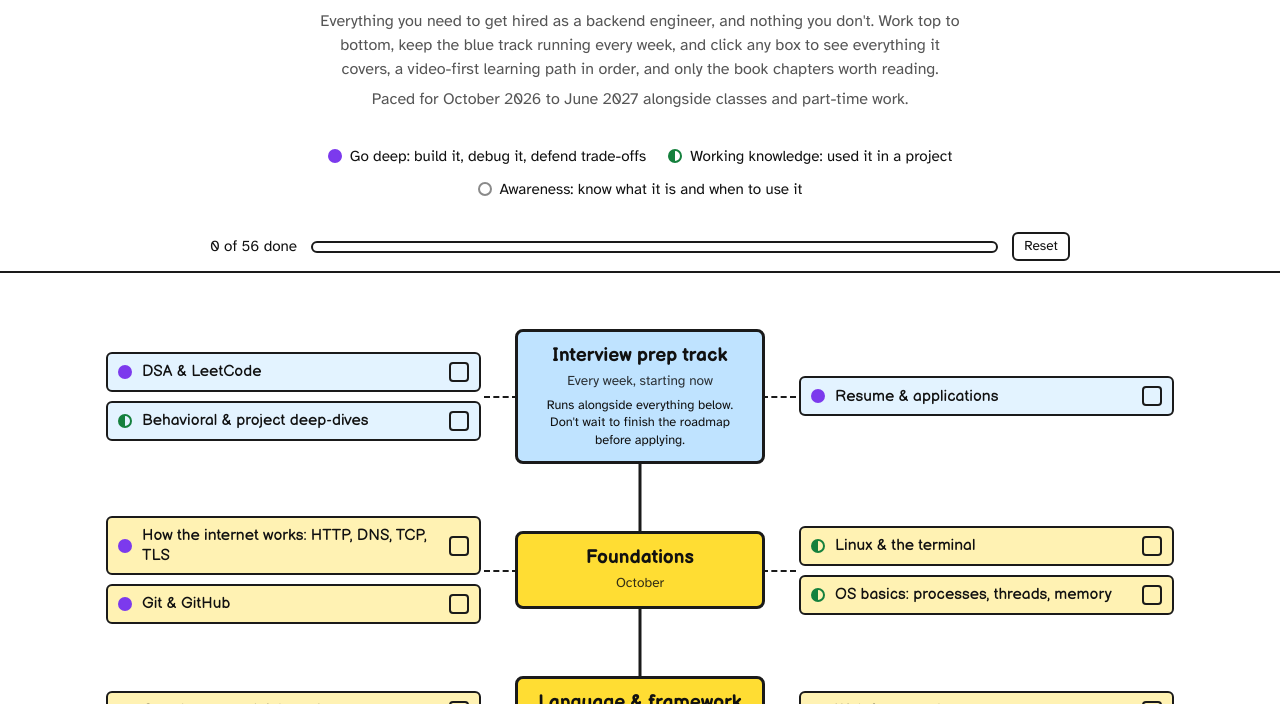
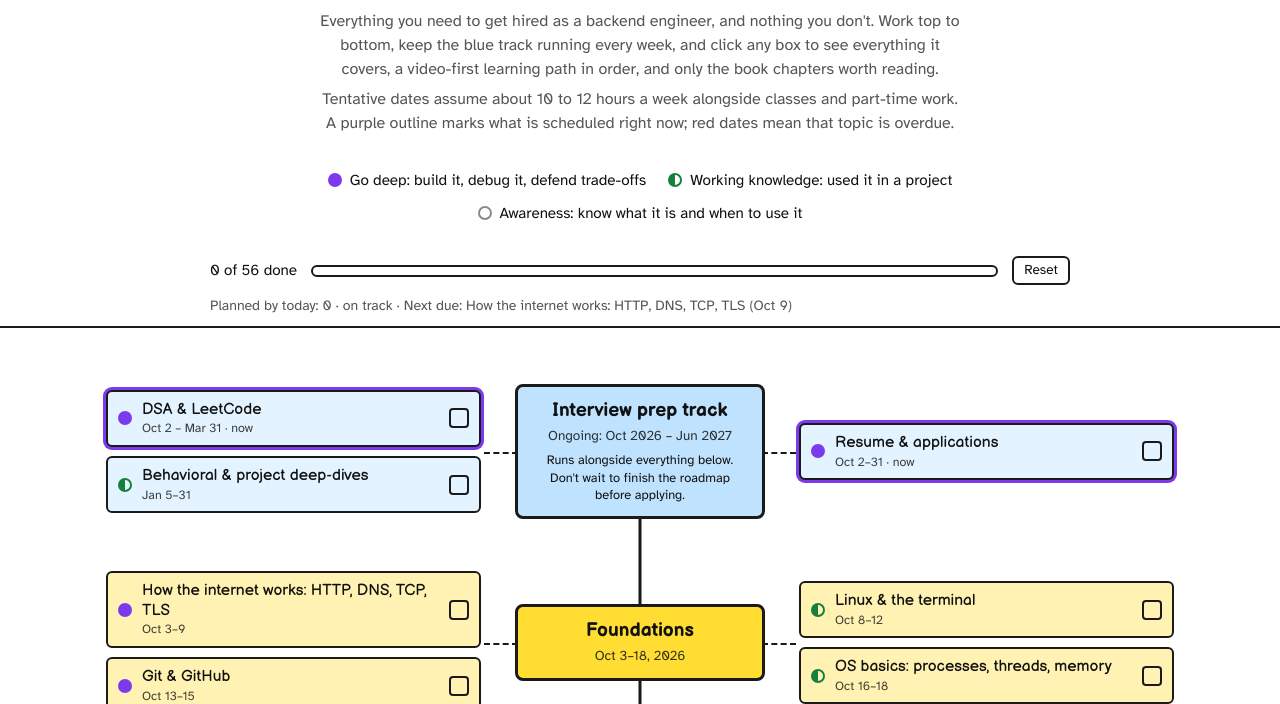
Before and after one commit to ashutoshkv03/roadmap, a plain HTML site: page index.html in a window 1280 px wide. Shown: the part 96-800 px from the top of the page. Drawn offline with Linux system fonts and the light colour scheme.

Commit message:
Update index.html

```diff
--- a/index.html
+++ b/index.html
@@ -155,13 +155,22 @@ aside.open{transform:none}
 .ty{display:inline-block;font-size:.75rem;font-weight:700;border-radius:4px;padding:1px 6px;margin-right:6px;vertical-align:middle;color:#fff}
 .ty-watch{background:#c4302b}.ty-practice{background:var(--work)}.ty-read{background:#2563eb}
 .panel-note{font-size:.85rem;color:var(--muted);margin-top:14px}
+.node .dt{display:block;font-family:"Atkinson Hyperlegible",system-ui,sans-serif;font-size:.78rem;opacity:.8;margin-top:2px}
+.node.is-done .t .dt{text-decoration:none}
+.node.is-now{box-shadow:0 0 0 3px var(--deep)}
+.node.is-late .dt{color:#c4302b;opacity:1;font-weight:700}
+.node.is-late .dt::after{content:" · overdue"}
+.node.is-now .dt::after{content:" · now"}
+.psched{max-width:900px;margin:0 auto;padding:0 20px 10px;font-size:.88rem;color:var(--muted)}
+.psched .late{color:#c4302b}
+.milestone .mdate{font-weight:700;opacity:.85}
 </style>
 </head>
 <body>
 <header>
   <h1>Backend Engineer Roadmap</h1>
   <p>Everything you need to get hired as a backend engineer, and nothing you don't. Work top to bottom, keep the blue track running every week, and click any box to see everything it covers, a video-first learning path in order, and only the book chapters worth reading.</p>
-  <p>Paced for October 2026 to June 2027 alongside classes and part-time work.</p>
+  <p>Tentative dates assume about 10 to 12 hours a week alongside classes and part-time work. A purple outline marks what is scheduled right now; red dates mean that topic is overdue.</p>
 </header>
 
 <div class="legend" aria-label="Depth legend">
@@ -176,6 +185,7 @@ aside.open{transform:none}
     <div class="bar" aria-hidden="true"><i id="pbar"></i></div>
     <button class="reset" id="reset" type="button">Reset</button>
   </div>
+  <div class="psched" id="psched"></div>
 </div>
 
 <main id="map"></main>
@@ -655,6 +665,29 @@ const DATA=[
 {kind:"mile",title:"Milestone: Project 3 (optional)",text:"Only if time allows. Pick one thing that gives you a strong interview story:",items:["A rate limiter or real-time feature built on what you learned","Something with real users, even a small group","A measurable reliability or performance win you can explain end to end"]}
 ];
 
+
+const SCHED={
+ dsa:["2026-10-02","2027-03-31"],resume:["2026-10-02","2026-10-31"],behav:["2027-01-05","2027-01-31"],
+ net:["2026-10-03","2026-10-09"],linux:["2026-10-08","2026-10-12"],git:["2026-10-13","2026-10-15"],os:["2026-10-16","2026-10-18"],
+ lang:["2026-10-19","2026-11-01"],fw:["2026-11-02","2026-11-12"],tooling:["2026-11-13","2026-11-14"],conc:["2026-11-13","2026-11-15"],
+ sql:["2026-11-16","2026-11-22"],schema:["2026-11-23","2026-11-26"],idx:["2026-11-27","2026-11-30"],tx:["2026-12-01","2026-12-03"],orm:["2026-12-04","2026-12-05"],nosql:["2026-12-05","2026-12-06"],
+ rest:["2026-12-07","2026-12-10"],valid:["2026-12-11","2026-12-12"],page:["2026-12-13","2026-12-14"],oas:["2026-12-15","2026-12-16"],gql:["2026-12-17","2026-12-17"],
+ pw:["2026-12-18","2026-12-18"],sess:["2026-12-19","2026-12-23"],oauth:["2026-12-24","2026-12-27"],authz:["2026-12-28","2026-12-29"],owasp:["2026-12-30","2027-01-02"],cors:["2027-01-03","2027-01-04"],
+ unit:["2027-01-05","2027-01-09"],integ:["2027-01-10","2027-01-11"],clean:["2027-01-12","2027-01-14"],
+ redis:["2027-02-01","2027-02-04"],cache:["2027-02-05","2027-02-07"],httpc:["2027-02-08","2027-02-08"],load:["2027-02-09","2027-02-10"],
+ jobs:["2027-02-11","2027-02-14"],mq:["2027-02-15","2027-02-18"],kafka:["2027-02-19","2027-02-20"],ws:["2027-02-21","2027-02-21"],
+ docker:["2027-02-22","2027-02-26"],compose:["2027-02-27","2027-02-28"],ci:["2027-03-01","2027-03-03"],cloud:["2027-03-04","2027-03-08"],nginx:["2027-03-09","2027-03-09"],k8s:["2027-03-10","2027-03-10"],
+ log:["2027-03-11","2027-03-12"],health:["2027-03-13","2027-03-13"],metrics:["2027-03-14","2027-03-15"],trace:["2027-03-16","2027-03-17"],
+ scale:["2027-04-01","2027-04-04"],lb:["2027-04-05","2027-04-06"],repl:["2027-04-07","2027-04-11"],cap:["2027-04-12","2027-04-13"],rate:["2027-04-14","2027-04-17"],micro:["2027-04-18","2027-04-19"],sdi:["2027-04-20","2027-04-30"]
+};
+const MILE=[["Project 1","2027-01-15","2027-01-31"],["Project 2","2027-03-18","2027-03-31"],["Project 3","2027-05-01","2027-05-31"]];
+const pd=x=>{const[a,b,c]=x.split("-").map(Number);return new Date(a,b-1,c);};
+const MON=["Jan","Feb","Mar","Apr","May","Jun","Jul","Aug","Sep","Oct","Nov","Dec"];
+const fd=d=>MON[d.getMonth()]+" "+d.getDate();
+function fr(a,b,yr){const A=pd(a),B=pd(b);let s;
+ if(a===b)s=fd(A);else if(A.getMonth()===B.getMonth()&&A.getFullYear()===B.getFullYear())s=fd(A)+"–"+B.getDate();else s=fd(A)+" – "+fd(B);
+ return yr?s+", "+B.getFullYear():s;}
+const TODAY=(()=>{const n=new Date();return new Date(n.getFullYear(),n.getMonth(),n.getDate());})();
 const KEY="be-roadmap-done-v1";
 let done={};
 try{done=JSON.parse(localStorage.getItem(KEY)||"{}")||{};}catch(e){done={};}
@@ -669,12 +702,15 @@ DATA.forEach((g,gi)=>{
   const row=document.createElement("section");
   row.className="row"+(gi===0?" first":"")+(gi===DATA.length-1?" last":"")+(g.kind==="par"?" par":"");
   if(g.kind==="mile"){
-    row.innerHTML=`<div class="milestone"><h2>${esc(g.title)}</h2><p>${esc(g.text)}</p><ul>${g.items.map(i=>`<li>${esc(i)}</li>`).join("")}</ul></div>`;
+    const ms=MILE.find(m=>g.title.includes(m[0]));
+    row.innerHTML=`<div class="milestone"><h2>${esc(g.title)}</h2>${ms?`<p class="mdate">Build ${fr(ms[1],ms[2],true)}</p>`:""}<p>${esc(g.text)}</p><ul>${g.items.map(i=>`<li>${esc(i)}</li>`).join("")}</ul></div>`;
     map.appendChild(row);return;
   }
+  if(g.kind!=="par"){const st=g.topics.map(t=>SCHED[t.id][0]).sort()[0],en=g.topics.map(t=>SCHED[t.id][1]).sort().pop();g.when=fr(st,en,true);}
+  else g.when="Ongoing: Oct 2026 – Jun 2027";
   const L=[],Rt=[];
   g.topics.forEach((t,i)=>{byId[t.id]={...t,group:g.title};(i%2===0?L:Rt).push(t);});
-  const nodeHTML=t=>`<button class="node d-${t.d}" data-id="${t.id}" type="button"><span class="dot" title="${depthName[t.d]}"></span><span class="t">${esc(t.t)}</span><span class="chk" aria-hidden="true"></span></button>`;
+  const nodeHTML=t=>`<button class="node d-${t.d}" data-id="${t.id}" type="button"><span class="dot" title="${depthName[t.d]}"></span><span class="t">${esc(t.t)}<span class="dt">${fr(SCHED[t.id][0],SCHED[t.id][1])}</span></span><span class="chk" aria-hidden="true"></span></button>`;
   row.innerHTML=`<div class="cluster left">${L.map(nodeHTML).join("")}</div>
   <div class="gbox ${L.length?"has-l":""} ${Rt.length?"has-r":""}"><h2>${esc(g.title)}</h2><span class="when">${esc(g.when)}</span>${g.note?`<span class="gnote">${esc(g.note)}</span>`:""}</div>
   <div class="cluster right">${Rt.map(nodeHTML).join("")}</div>`;
@@ -683,14 +719,21 @@ DATA.forEach((g,gi)=>{
 
 const total=Object.keys(byId).length;
 function refresh(){
-  let n=0;
+  let n=0,exp=0,late=0,next=null;
   document.querySelectorAll(".node").forEach(b=>{
-    const on=!!done[b.dataset.id]; if(on)n++;
+    const id=b.dataset.id,on=!!done[id]; if(on)n++;
+    const [a,e]=SCHED[id].map(pd);
+    if(e<TODAY)exp++;
+    const isLate=!on&&e<TODAY,isNow=!on&&a<=TODAY&&TODAY<=e;
+    if(isLate)late++;
+    if(!on&&id!=="dsa"&&(!next||SCHED[id][1]<SCHED[next][1]))next=id;
+    b.classList.toggle("is-late",isLate);b.classList.toggle("is-now",isNow);
     b.classList.toggle("is-done",on);
     b.querySelector(".chk").textContent=on?"✓":"";
     b.setAttribute("aria-label",byId[b.dataset.id].t+(on?" (done)":""));
   });
   document.getElementById("pcount").textContent=`${n} of ${total} done`;
+  document.getElementById("psched").innerHTML=`Planned by today: ${exp}`+(late?` · <b class="late">${late} behind</b>`:" · on track")+(next?` · Next due: ${esc(byId[next].t)} (${fd(pd(SCHED[next][1]))})`:"");
   document.getElementById("pbar").style.width=(n/total*100)+"%";
 }
 
@@ -706,7 +749,7 @@ function open(id){
   const t=byId[id];lastFocus=document.activeElement;
   document.getElementById("ptitle").textContent=t.t;
   const on=!!done[id];
-  pbody.innerHTML=`<div class="meta"><span class="badge d-${t.d}"><span class="dot"></span>${depthName[t.d]}</span><span class="badge">${esc(t.group)}</span></div>
+  pbody.innerHTML=`<div class="meta"><span class="badge d-${t.d}"><span class="dot"></span>${depthName[t.d]}</span><span class="badge">${esc(t.group)}</span><span class="badge">📅 ${fr(SCHED[id][0],SCHED[id][1],true)}</span></div>
   <p>${esc(t.why)}</p>
   <h4>This topic covers</h4>
   <ul class="covers">${t.covers.map(c=>`<li>${esc(c)}</li>`).join("")}</ul>
```
